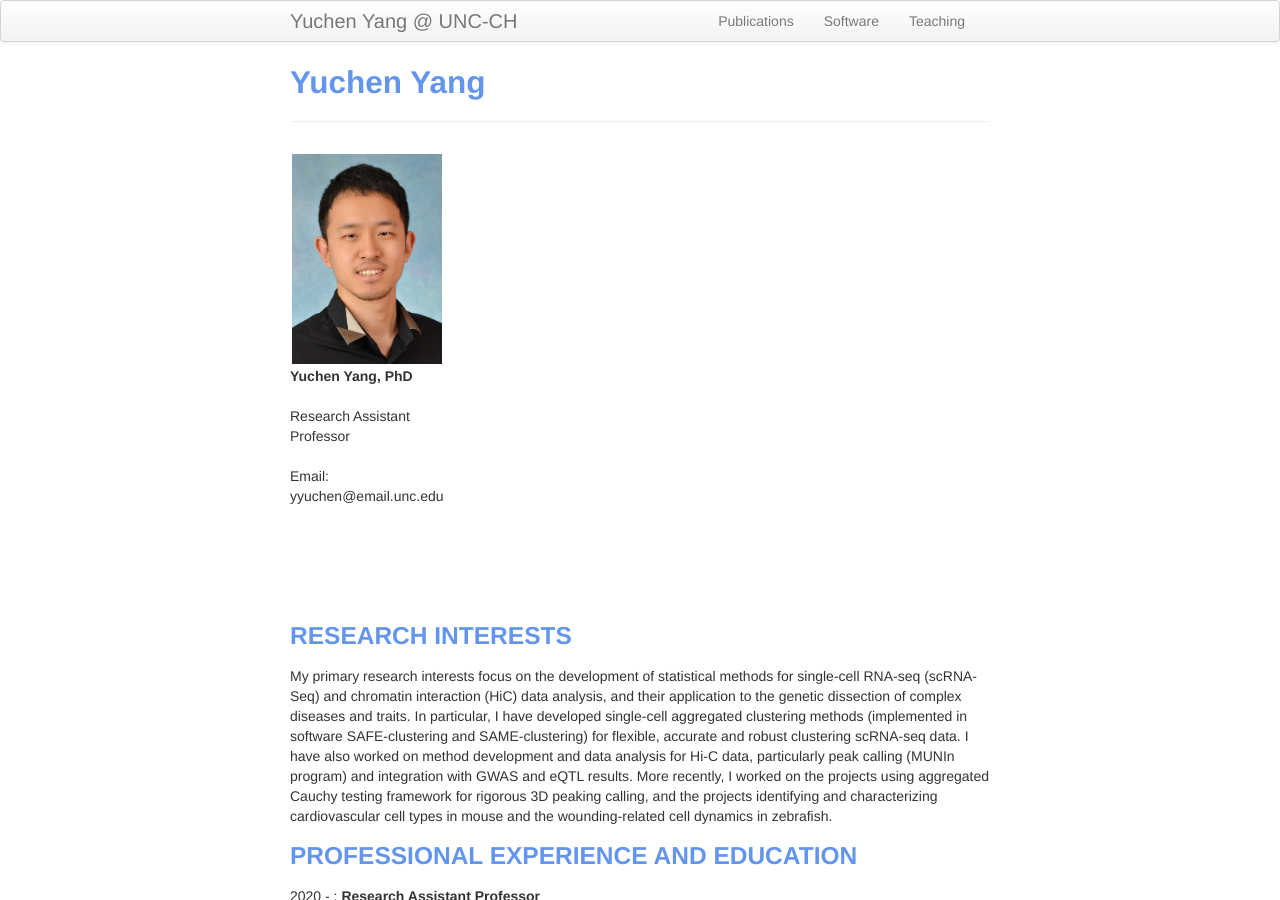
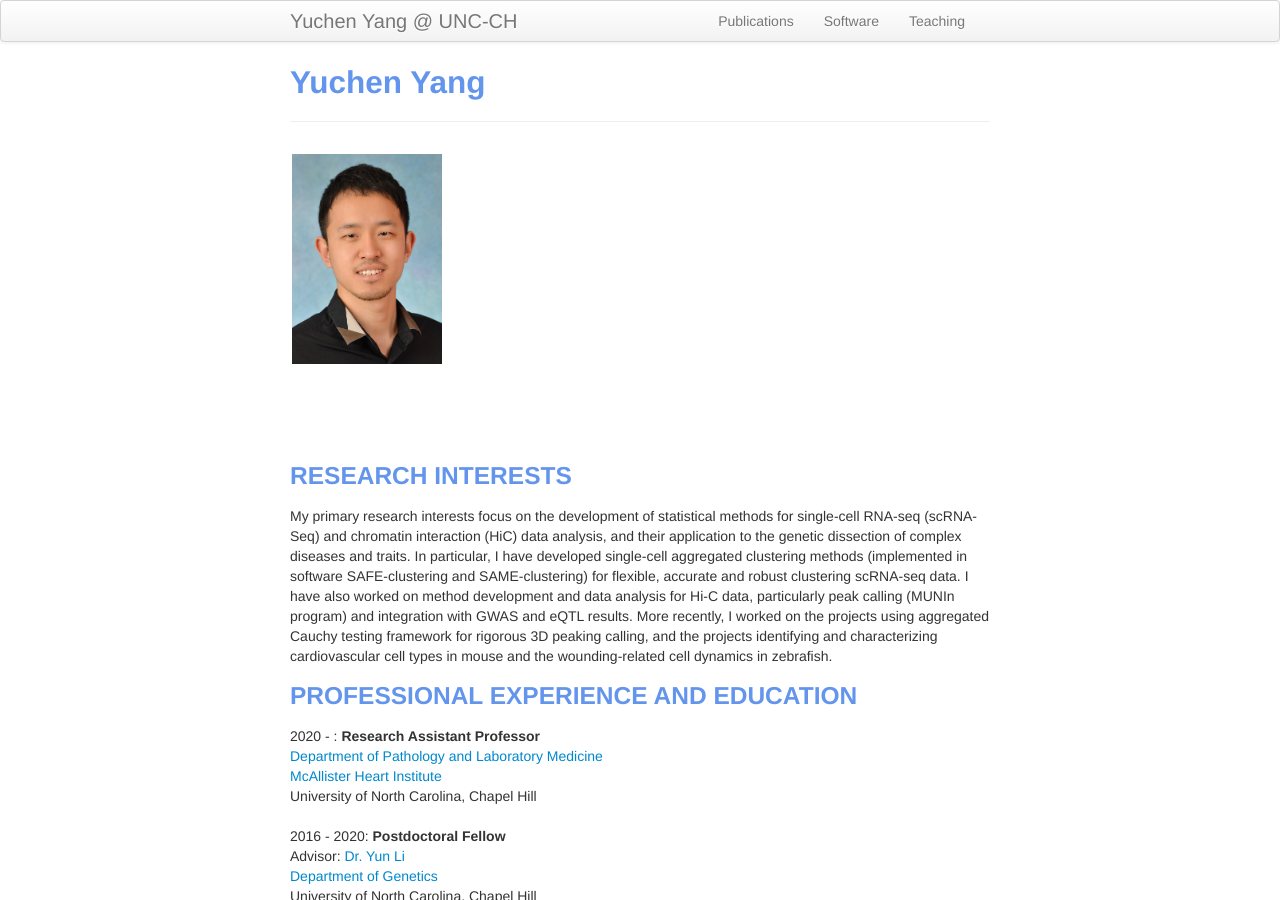
Before and after one commit to yycunc/yycunc.github.io, a Jekyll site: the page built from index.md, in a window 1280 px wide and 900 px high. Built offline with Jekyll 4.4.1, drawn with Linux system fonts in a browser that asks for light colours.

Commit message:
Update index.md

```diff
--- a/index.md
+++ b/index.md
@@ -7,11 +7,8 @@ title: Yuchen Yang
     <div class="row-fluid">
         <div class="span2">
         <a href="assets/Yuchen.jpg">
-            <img align="left" src="assets/Yuchen.jpg" height="210" width="150" title="Yuchen Yang" alt="Yuchen Yang"/>
+            <img src="assets/Yuchen.jpg" height="210" width="150" title="Yuchen Yang" alt="Yuchen Yang"/>
         </a>
-            <b>Yuchen Yang, PhD</b><br/><br/>
-            Research Assistant Professor<br/><br/>
-            Email: yyuchen@email.unc.edu<br/><br/>
         </div>
     </div>
 </div><br/><br/><br/><br/>
```
